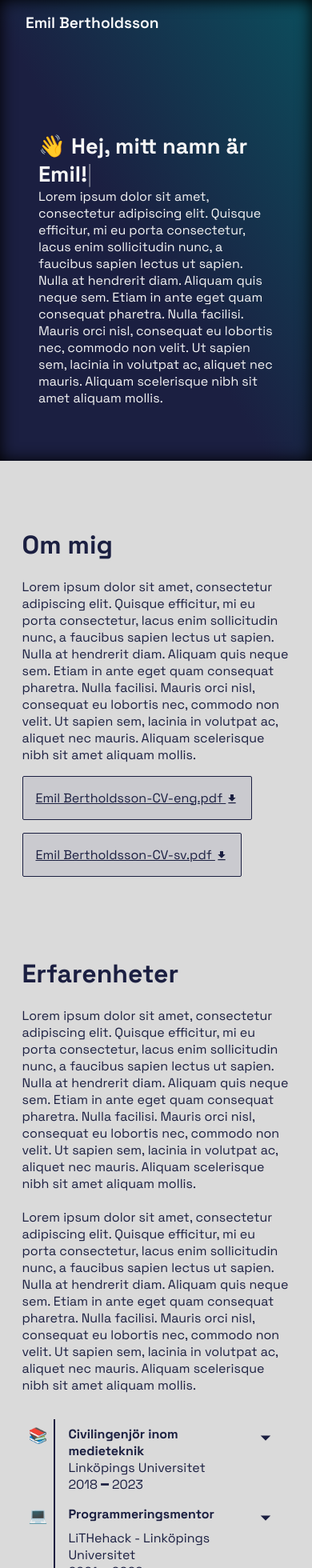
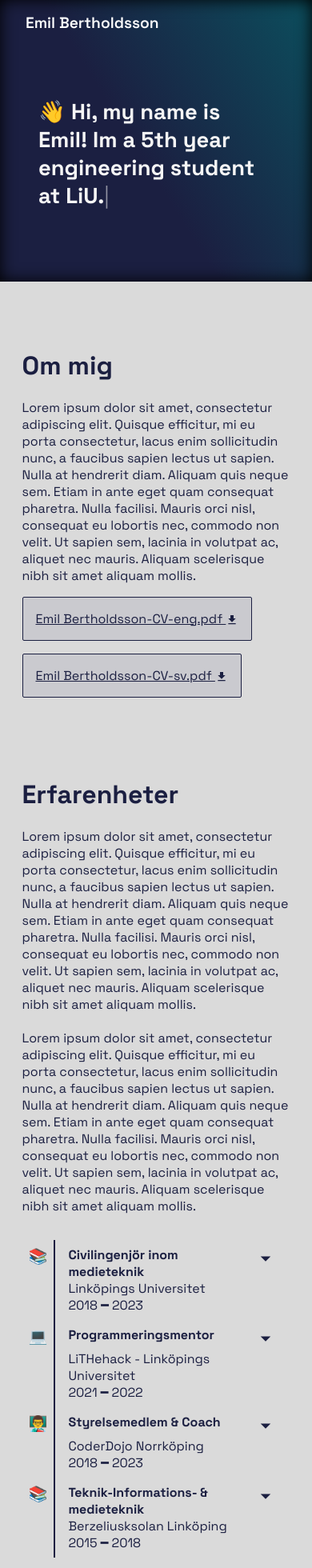
Before and after one commit to EmilBert/emilbert.gihub.io, a React (Vite) app: page / in a window 390 px wide. Shown: the top 1960 px of the page at 80% size. Built offline with nearby package versions, Linux system fonts and the light colour scheme.

Commit message:
Exp section layout changes

```diff
--- a/index.html
+++ b/index.html
@@ -1,24 +1,14 @@
 <!DOCTYPE html>
 <html lang="en">
   <head>
-    <meta charset="utf-8" />
-    <link rel="icon" href="./public/favicon.ico" />
-    <meta name="viewport" content="width=device-width, initial-scale=1" />
-    <meta name="theme-color" content="#000000" />
-    <meta
-      name="description"
-      content="Emils personal website"
-    />
-    <link rel="apple-touch-icon" href="./public/logo192.png" />
-    <link rel="manifest" href="./public//manifest.json" />
-    <link rel="preconnect" href="https://fonts.googleapis.com"><link rel="preconnect" href="https://fonts.gstatic.com" crossorigin><link href="https://fonts.googleapis.com/css2?family=Space+Grotesk:wght@300;400;500;600;700&display=swap" rel="stylesheet">
-    <link rel="preconnect" href="https://fonts.googleapis.com">
+    <meta charset="UTF-8" />
+    <link rel="icon" type="image/svg+xml" href="/src/favicon.svg" />
+    <meta name="viewport" content="width=device-width, initial-scale=1.0" />
+    <title>Emil Bertholdsson</title>
     <link href="https://fonts.googleapis.com/css2?family=Space+Grotesk:wght@300;400;500;600;700&family=Syncopate:wght@700&display=swap" rel="stylesheet">
-    <title>Emil Bertholdsson</title>
   </head>
   <body>
-    <script type="module" src="./src/index.jsx"></script>
-    <noscript>You need to enable JavaScript to run this app.</noscript>
     <div id="root"></div>
+    <script type="module" src="/src/main.jsx"></script>
   </body>
 </html>
--- a/src/App.css
+++ b/src/App.css
@@ -91,16 +91,22 @@ h1,h2,h3,h4,h5{
     padding:1rem;
 }
 
+.project-text p{
+    padding-bottom: 1rem;
+}
+
 /* EXP LIST */
+#exp-section .content{
+    width: 100%;
+    display: flex;
+}
+
 .exp-list-container{
     overflow-x:auto;
 }
 .exp-list{
     border-spacing:0;
     overflow-x:auto;
-    width: 100%;
-    min-width: 600px;
-    margin-top: 2rem;
     background:#DADADA;
     overflow: hidden;
     transition: all 0.1s ease;
@@ -274,7 +280,7 @@ nav a:hover{
     display: flex;
     flex-wrap: wrap;
     min-height:30rem;
-    padding-top:6rem;
+    padding-top:2rem;
     overflow: hidden;
 
     -moz-box-shadow:    inset 0 0 20px #000000;
@@ -332,14 +338,14 @@ nav a:hover{
 .section-1 .text h1{
     width:100%;
     font-size: 4rem;
-    animation: 1s ease-out 0s 1 transitionAppear;
+    /* animation: 1s ease-out 0s 1 transitionAppear; */
     padding: 0 0 2rem 0;
     vertical-align: middle;
         display:table-cell;
 }
 .section-1 .text p{
     width:100%;
-    animation: 1s ease-out 0s 1 transitionAppear;
+    /* animation: 1s ease-out 0s 1 transitionAppear; */
     padding: 0 0 2rem 0;
     font-size: 1.3rem;
 }
@@ -527,7 +533,14 @@ nav a:hover{
         padding-left:0.5rem;
         padding-right:0.5rem;
     }
+
+    #exp-section .content{
+
+        flex-wrap: wrap;
+    }
+
     .exp-list{
+        margin-top:2rem;
         min-width:100%;
         width: 100%;
     }
@@ -548,7 +561,7 @@ nav a:hover{
     }
 
     .section-1{
-        min-height:30rem;
+        min-height:20rem;
     }
     .section-1 .text p{
         font-size: 1rem;
--- a/src/Components/ExpSection.jsx
+++ b/src/Components/ExpSection.jsx
@@ -54,8 +54,10 @@ function ExpSection(props) {
   return (
     <div className="section" id="exp-section">
       <h1>{title}</h1>
+      <div className="content">
       <p>{content}<br/><br/> Lorem ipsum dolor sit amet, consectetur adipiscing elit. Quisque efficitur, mi eu porta consectetur, lacus enim sollicitudin nunc, a faucibus sapien lectus ut sapien. Nulla at hendrerit diam. Aliquam quis neque sem. Etiam in ante eget quam consequat pharetra. Nulla facilisi. Mauris orci nisl, consequat eu lobortis nec, commodo non velit. Ut sapien sem, lacinia in volutpat ac, aliquet nec mauris. Aliquam scelerisque nibh sit amet aliquam mollis.</p>
       <List />
+      </div>
     </div>
   );
 }
--- a/src/Components/HeroSection.jsx
+++ b/src/Components/HeroSection.jsx
@@ -2,7 +2,7 @@ import * as React from "react";
 
 export default function HeroSection() {
 
-    let titleText = "Hej, mitt namn är Emil!";
+    let titleText = "Hi, my name is Emil!                 Im a 5th year engineering student at LiU.";
 
     const [title , setTitle] = React.useState("");
 
@@ -18,11 +18,9 @@ export default function HeroSection() {
         if(title.length == ""){
             const interval = setInterval(() => {
                 addLetter();
-            }, 1500);
+            }, 500);
             return () => clearInterval(interval);
         }
-
-
         const interval = setInterval(() => {
             addLetter();
         }, 50 + Math.random() * 50 );
@@ -38,7 +36,7 @@ export default function HeroSection() {
                         <span className="wave">&#128075;</span>  {title}<span className={title == "" || title.length == titleText.length ?"cursor blink":"cursor"}>|</span>
                     </h1>
                 </div>
-                <p>Lorem ipsum dolor sit amet, consectetur adipiscing elit. Quisque efficitur, mi eu porta consectetur, lacus enim sollicitudin nunc, a faucibus sapien lectus ut sapien. Nulla at hendrerit diam. Aliquam quis neque sem. Etiam in ante eget quam consequat pharetra. Nulla facilisi. Mauris orci nisl, consequat eu lobortis nec, commodo non velit. Ut sapien sem, lacinia in volutpat ac, aliquet nec mauris. Aliquam scelerisque nibh sit amet aliquam mollis.</p>
+                {/* <p>Lorem ipsum dolor sit amet, consectetur adipiscing elit. Quisque efficitur, mi eu porta consectetur, lacus enim sollicitudin nunc, a faucibus sapien lectus ut sapien. Nulla at hendrerit diam. Aliquam quis neque sem. Etiam in ante eget quam consequat pharetra. Nulla facilisi. Mauris orci nisl, consequat eu lobortis nec, commodo non velit. Ut sapien sem, lacinia in volutpat ac, aliquet nec mauris. Aliquam scelerisque nibh sit amet aliquam mollis.</p> */}
               </div>
             </div>
         </div>
--- a/src/Components/ProjectSection.jsx
+++ b/src/Components/ProjectSection.jsx
@@ -35,7 +35,7 @@ function ProjectSection(props) {
 
   const listContent =
   [
-    {"image":bc,"title":"BERTCRAFT","desc":"Voxel terrain generation", "tags":"C++, OpenGL", "link":"www.youtube.com"},
+    {"image":bc,"title":"BERTCRAFT","desc":"I have always been a big fan of Minecraft and in the course TNM084 at LiU i had the opportunity to try my hands at making my own version. Using a combination of 2D and 3D noise I was able to create multiple procedurally generated biomes that blend together. The program was written in C++ with OpenGL.", "tags":"C++, OpenGL", "link":"www.youtube.com"},
     {"image":cc,"title":"Corporate Combat","desc":"Online AR phone game", "tags":"Unity, Photon", "link":"www.youtube.com"},
     {"image":cloth,"title":"Cloth Simulation","desc":"Spring-damper model simulation", "tags":"C++, OpenGL, Matlab", "link":"www.youtube.com"},
     {"image":scroll,"title":"Scroll","desc":"React DnD Companion App", "tags":"UX, React", "link":"www.youtube.com"},
```
